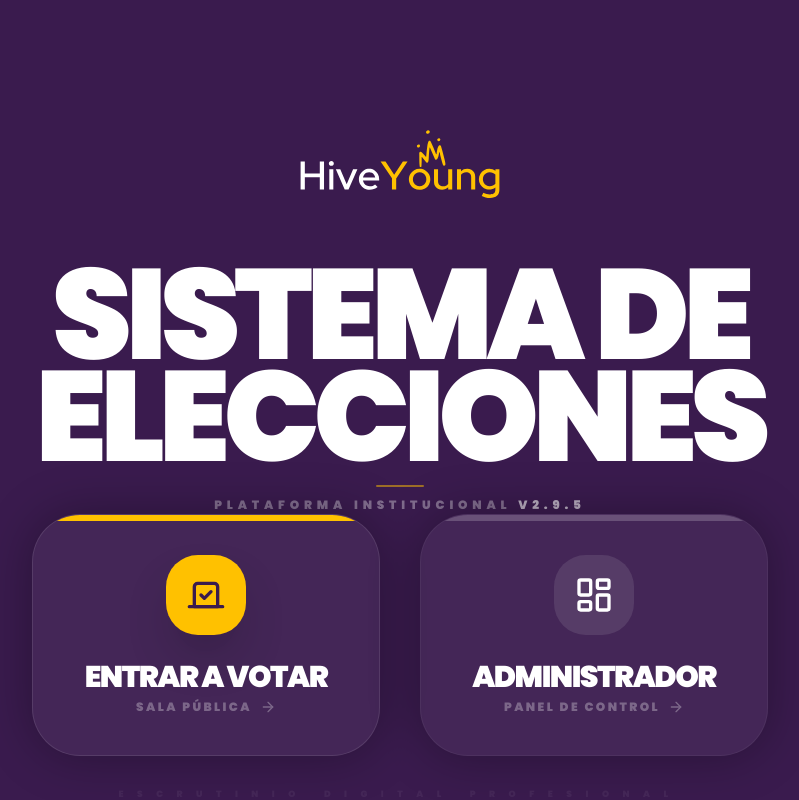
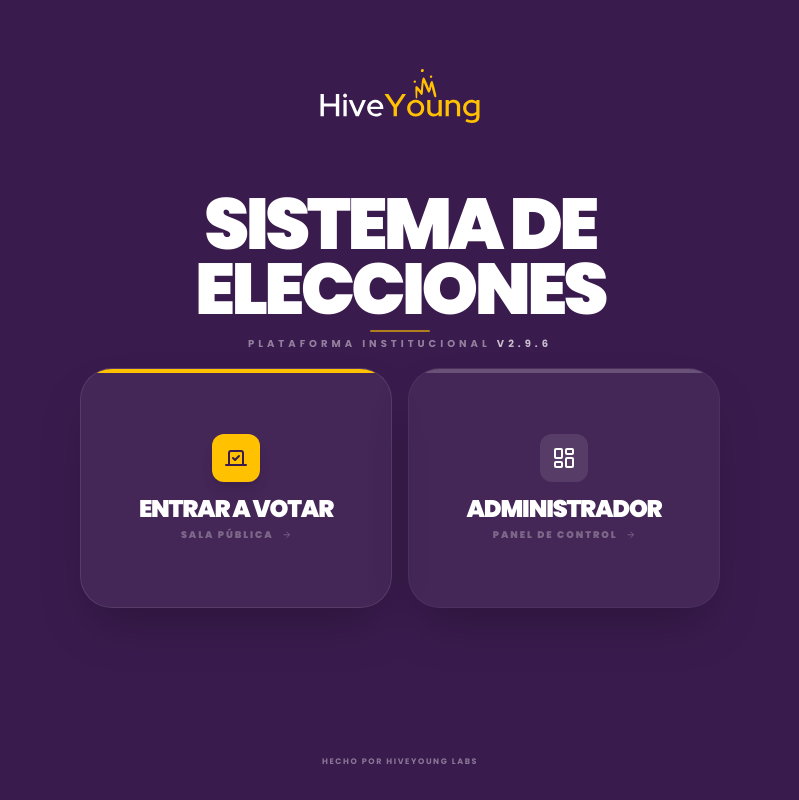
Before and after one commit to MrKat303/Votaciones-HY, a Next.js app: page / in a window 1280 px wide. Shown: the whole page, without its empty margins (240-1039 px from the left). Built offline with nearby package versions, Linux system fonts and the light colour scheme.

Commit message:
Layout V2.9.6: Ultra-fixed vertical responsiveness

```diff
--- a/app/page.tsx
+++ b/app/page.tsx
@@ -7,11 +7,12 @@ export default function Home() {
   return (
     <div className="h-screen w-full flex flex-col bg-[#3A1B4E] text-white selection:bg-[#FFC100] selection:text-[#3A1B4E] overflow-hidden" style={{ fontFamily: "var(--font-poppins), sans-serif" }}>
 
-      <main className="flex-1 w-full max-w-6xl mx-auto flex flex-col items-center justify-between py-6 px-4 md:py-12 md:px-12 animate-fade">
+      {/* Contenedor principal sin scroll, todo ajustado a la pantalla */}
+      <main className="flex-1 w-full max-w-6xl mx-auto flex flex-col items-center justify-center h-full max-h-screen p-4 animate-fade gap-[2vh]">
 
-        {/* Logo Section - Elevado y con mayor escala */}
-        <div className="flex flex-col items-center shrink min-h-0 pt-2 md:pt-4">
-          <div className="relative h-[25vh] max-h-[280px] min-h-[140px] aspect-square transition-all duration-700 hover:scale-105 ease-out">
+        {/* Logo Section - Altura dinámica basada en el viewport */}
+        <div className="flex flex-col items-center shrink transition-all duration-300">
+          <div className="relative h-[20vh] max-h-[220px] aspect-square transition-all duration-500 hover:scale-105">
             <Image
               src="/Logo.svg"
               alt="Logo"
@@ -22,52 +23,52 @@ export default function Home() {
           </div>
         </div>
 
-        {/* Title Section - Espaciado Generoso y Ajuste de Altura */}
-        <div className="text-center space-y-3 md:space-y-4 shrink-0 px-2">
-          <h1 className="text-[min(11vw,9vh)] sm:text-5xl md:text-7xl lg:text-8xl xl:text-9xl font-black tracking-tighter leading-[0.8] uppercase text-white transition-all transform-gpu">
+        {/* Title Section - Escalado agresivo para que nunca se coma el espacio */}
+        <div className="text-center shrink-0 flex flex-col gap-[1vh]">
+          <h1 className="text-[min(10vw,7vh)] sm:text-5xl md:text-7xl font-black tracking-tighter leading-[0.9] uppercase text-white transition-all transform-gpu">
             SISTEMA DE<br />
             ELECCIONES
           </h1>
-          <div className="flex flex-col items-center gap-2">
-            <div className="h-0.5 w-12 bg-[#FFC100] rounded-full opacity-50" />
-            <p className="text-[min(2.5vw,1.6vh)] sm:text-[10px] md:text-xs font-black text-white/40 leading-relaxed tracking-[0.4em] uppercase opacity-90">
-              Plataforma Institucional <span className="text-white/70">V2.9.5</span>
+          <div className="flex flex-col items-center gap-1">
+            <div className="h-0.5 w-[5vw] max-w-[60px] bg-[#FFC100] rounded-full opacity-60" />
+            <p className="text-[min(3vw,1.5vh)] md:text-[10px] font-bold text-white/50 leading-relaxed tracking-[0.4em] uppercase opacity-90">
+              Plataforma Institucional <span className="text-white/80">V2.9.6</span>
             </p>
           </div>
         </div>
 
-        {/* Main Actions - Grid con espaciado promediado */}
-        <div className="grid grid-cols-1 sm:grid-cols-2 gap-4 md:gap-10 w-full max-w-3xl px-4 shrink-0 mb-4 md:mb-8">
-          <Link href="/votar" className="group">
-            <div className="h-full bg-white/5 p-5 md:p-10 rounded-[2rem] md:rounded-[3rem] border border-white/10 hover:bg-white/15 hover:border-[#FFC100]/40 transition-all duration-500 flex flex-col items-center gap-3 md:gap-6 text-center relative overflow-hidden shadow-[0_0_50px_rgba(0,0,0,0.3)] backdrop-blur-md">
-              <div className="absolute top-0 left-0 w-full h-1.5 bg-[#FFC100]" />
-              <div className="w-12 h-12 md:w-20 md:h-20 bg-[#FFC100] rounded-2xl md:rounded-[2rem] flex items-center justify-center shadow-2xl group-hover:scale-110 transition-transform duration-500">
-                <LucideVote className="w-6 h-6 md:w-10 md:h-10 text-[#3A1B4E]" />
+        {/* Main Actions - Se compactan si falta altura */}
+        <div className="grid grid-cols-1 sm:grid-cols-2 gap-[2vh] w-full max-w-2xl px-4 shrink transition-all duration-300 h-[30vh] min-h-[160px]">
+          <Link href="/votar" className="group h-full">
+            <div className="h-full bg-white/5 p-[2vh] rounded-[2rem] border border-white/10 hover:bg-white/15 hover:border-[#FFC100]/40 transition-all duration-300 flex flex-col items-center justify-center gap-[1.5vh] text-center relative overflow-hidden shadow-2xl backdrop-blur-md">
+              <div className="absolute top-0 left-0 w-full h-1 bg-[#FFC100]" />
+              <div className="w-[6vh] h-[6vh] bg-[#FFC100] rounded-xl flex items-center justify-center shadow-lg group-hover:scale-110 transition-transform">
+                <LucideVote className="w-[3vh] h-[3vh] text-[#3A1B4E]" />
               </div>
-              <div className="space-y-1">
-                <span className="block font-black text-xl md:text-3xl tracking-tighter uppercase font-poppins">ENTRAR A VOTAR</span>
-                <span className="text-[8px] md:text-xs font-black opacity-30 flex items-center justify-center gap-2 tracking-[0.2em] group-hover:opacity-100 group-hover:text-[#FFC100] transition-all uppercase">SALA PÚBLICA <LucideArrowRight className="w-3 h-3 md:w-4 md:h-4" /></span>
+              <div className="flex flex-col justify-center">
+                <span className="block font-black text-[min(5vw,3vh)] tracking-tighter uppercase font-poppins leading-tight">ENTRAR A VOTAR</span>
+                <span className="text-[min(3vw,1.2vh)] font-black opacity-30 flex items-center justify-center gap-2 tracking-[0.2em] group-hover:opacity-100 group-hover:text-[#FFC100] transition-all uppercase mt-1">SALA PÚBLICA <LucideArrowRight className="w-[1.2vh] h-[1.2vh]" /></span>
               </div>
             </div>
           </Link>
 
-          <Link href="/admin" className="group hidden sm:block">
-            <div className="h-full bg-white/5 p-5 md:p-10 rounded-[2rem] md:rounded-[3rem] border border-white/5 hover:bg-white/15 hover:border-white/30 transition-all duration-500 flex flex-col items-center gap-3 md:gap-6 text-center relative overflow-hidden shadow-[0_0_50px_rgba(0,0,0,0.3)] backdrop-blur-md">
-              <div className="absolute top-0 left-0 w-full h-1.5 bg-white/20" />
-              <div className="w-12 h-12 md:w-20 md:h-20 bg-white/10 rounded-2xl md:rounded-[2rem] flex items-center justify-center group-hover:bg-white group-hover:scale-110 transition-all duration-500">
-                <LucideLayoutDashboard className="w-6 h-6 md:w-10 md:h-10 text-white group-hover:text-[#3A1B4E] transition-colors" />
+          <Link href="/admin" className="group hidden sm:block h-full">
+            <div className="h-full bg-white/5 p-[2vh] rounded-[2rem] border border-white/5 hover:bg-white/15 hover:border-white/30 transition-all duration-300 flex flex-col items-center justify-center gap-[1.5vh] text-center relative overflow-hidden shadow-2xl backdrop-blur-md">
+              <div className="absolute top-0 left-0 w-full h-1 bg-white/20" />
+              <div className="w-[6vh] h-[6vh] bg-white/10 rounded-xl flex items-center justify-center group-hover:bg-white group-hover:scale-110 transition-all">
+                <LucideLayoutDashboard className="w-[3vh] h-[3vh] text-white group-hover:text-[#3A1B4E] transition-colors" />
               </div>
-              <div className="space-y-1 text-white">
-                <span className="block font-black text-xl md:text-3xl tracking-tighter uppercase font-poppins">ADMINISTRADOR</span>
-                <span className="text-[8px] md:text-xs font-black opacity-30 flex items-center justify-center gap-2 tracking-[0.2em] uppercase group-hover:opacity-100 transition-all">Panel de Control <LucideArrowRight className="w-3 h-3 md:w-4 md:h-4" /></span>
+              <div className="flex flex-col justify-center">
+                <span className="block font-black text-[min(5vw,3vh)] tracking-tighter uppercase font-poppins leading-tight">ADMINISTRADOR</span>
+                <span className="text-[min(3vw,1.2vh)] font-black opacity-30 flex items-center justify-center gap-2 tracking-[0.2em] uppercase group-hover:opacity-100 transition-all mt-1">Panel de Control <LucideArrowRight className="w-[1.2vh] h-[1.2vh]" /></span>
               </div>
             </div>
           </Link>
         </div>
 
-        {/* Bottom Footer - Sutil y fuera del camino de los botones */}
-        <footer className="pb-4 md:pb-6 flex flex-col items-center opacity-10 hover:opacity-100 transition-all duration-700 shrink-0">
-          <p className="text-[7px] md:text-[9px] font-black uppercase tracking-[1.5em] text-white/50">Escrutinio Digital Profesional</p>
+        {/* Footer - Siempre visible al final */}
+        <footer className="flex flex-col items-center opacity-40 hover:opacity-100 transition-all duration-300 shrink-0 mt-auto pb-4">
+          <p className="text-[min(2.5vw,1vh)] font-bold uppercase tracking-[0.2em] text-white hover:text-[#FFC100] transition-colors cursor-default">Hecho por HiveYoung Labs</p>
         </footer>
       </main>
     </div>
```
